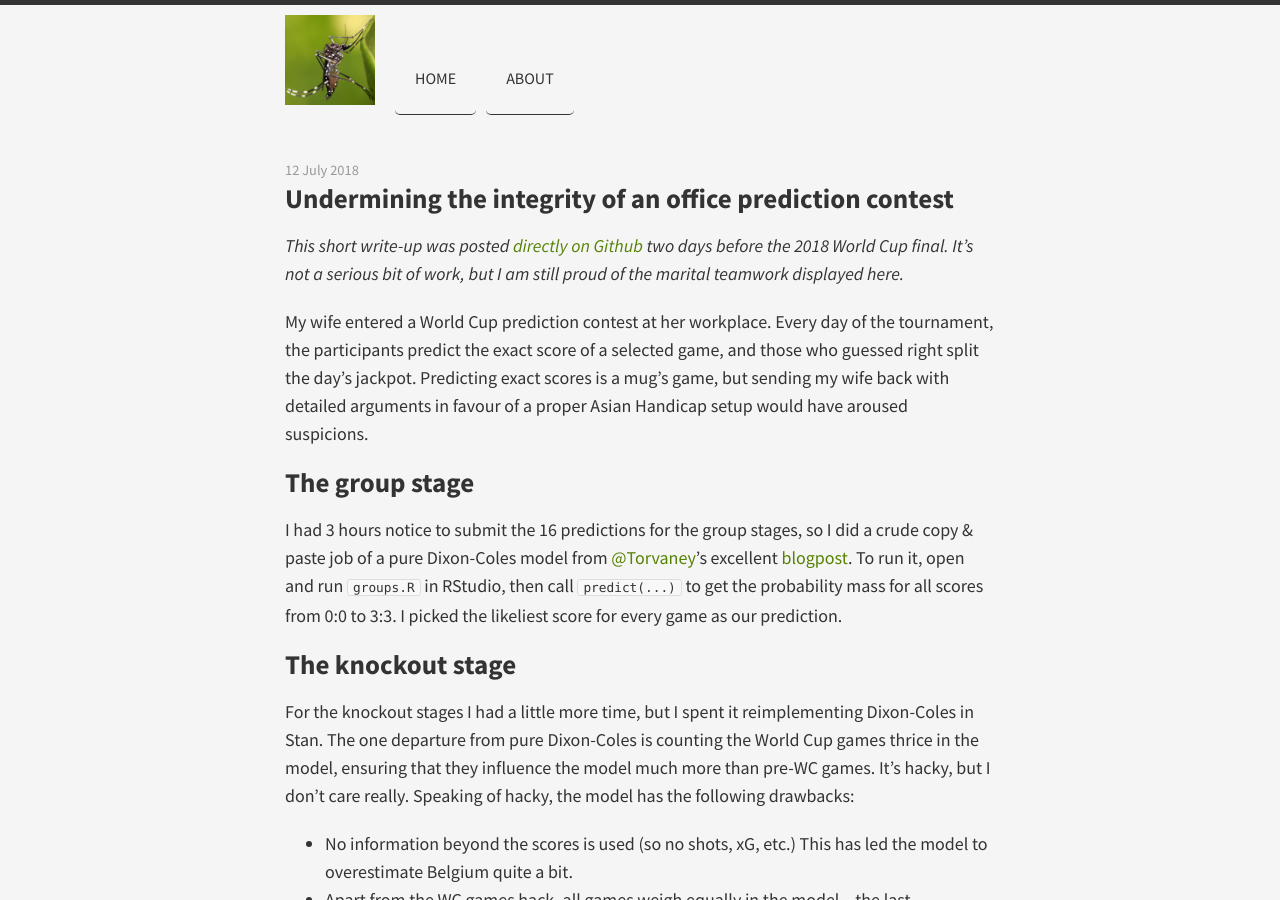
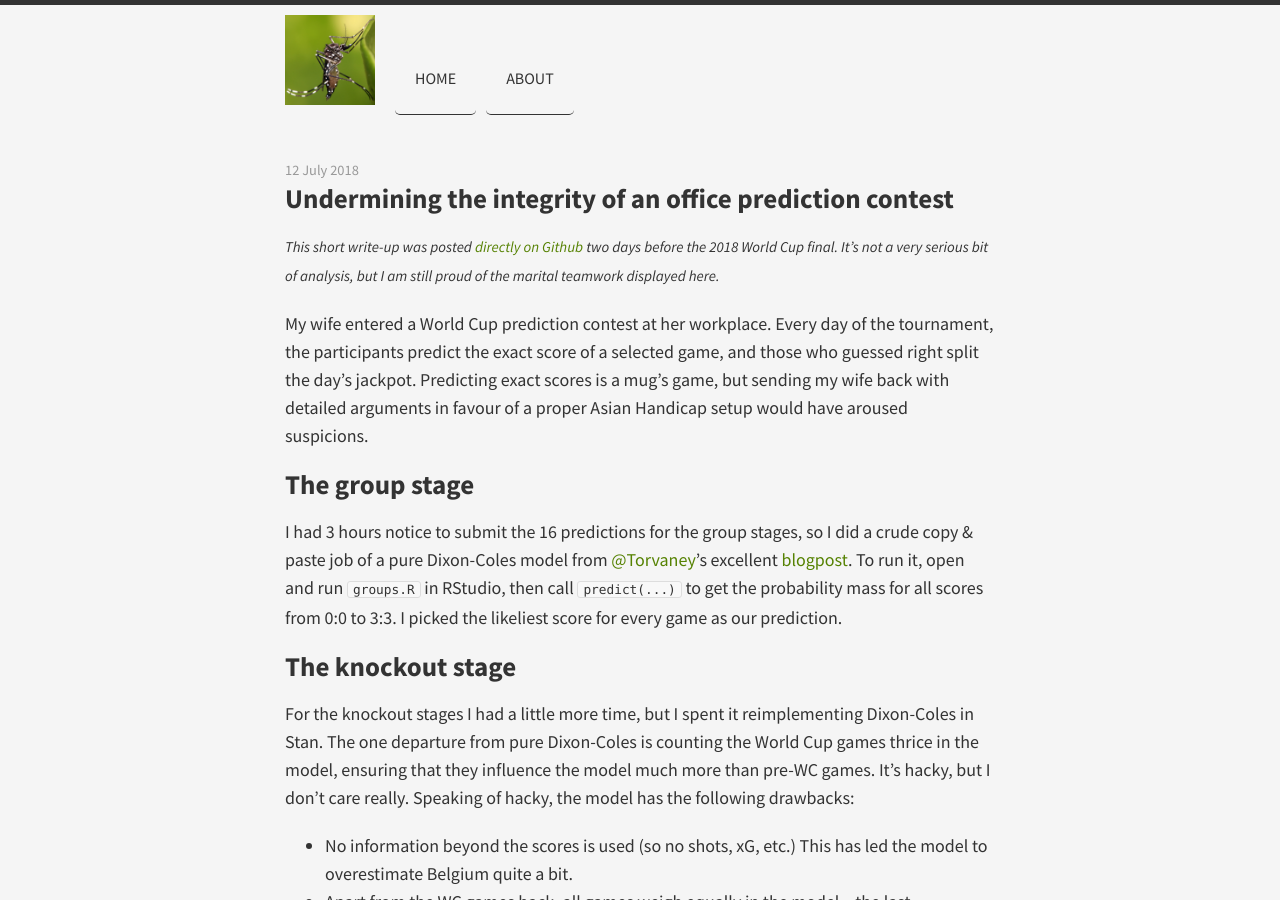
Before and after one commit to huffyhenry/huffyhenry.github.io, a Jekyll site: the page built from _posts/2018-07-12-worldcup-contest.md, in a window 1280 px wide and 900 px high. Built offline with Jekyll 4.4.1, drawn with Linux system fonts in a browser that asks for light colours; some of the changed text lies outside the part shown.

Commit message:
Minor edits

````diff
--- a/_posts/2018-07-12-worldcup-contest.md
+++ b/_posts/2018-07-12-worldcup-contest.md
@@ -3,10 +3,12 @@ layout: post
 title: Undermining the integrity of an office prediction contest
 ---
 
+<small>
 _This short write-up was posted
 [directly on Github](https://github.com/huffyhenry/dixon-coles-worldcup) two
-days before the 2018 World Cup final. It's not a serious bit of work, but I am
-still proud of the marital teamwork displayed here._
+days before the 2018 World Cup final. It's not a very serious bit of analysis,
+but I am still proud of the marital teamwork displayed here._
+</small>
 
 My wife entered a World Cup prediction contest at her workplace.
 Every day of the tournament, the participants predict the exact score
@@ -49,7 +51,13 @@ samples = fit(data, chains=7, iter=4000)  # 7 chains * 2k steps = 14k samples
 predict(samples, team_map, "France", "Croatia", neutral=True, aet=True)
 ```
 which displays the prediction for the final on Sunday:
-![1-0 it is then](assets/figures/worldcup_final.png)
+
+<figure>
+  <img src="assets/figures/worldcup_final.png" />
+  <figcaption>
+  Figure 1: Predicting exact scores is a mug's game.
+  </figcaption>
+</figure>
 
 Over the course of the contest our predictions have often been 0-0 and 1-0,
 with precious few 2-1s. This follows from the low-scoring nature of football,
````
Also changed, not shown: _posts/2018-10-21-rethinking-shots.md (+3 -3 lines).
